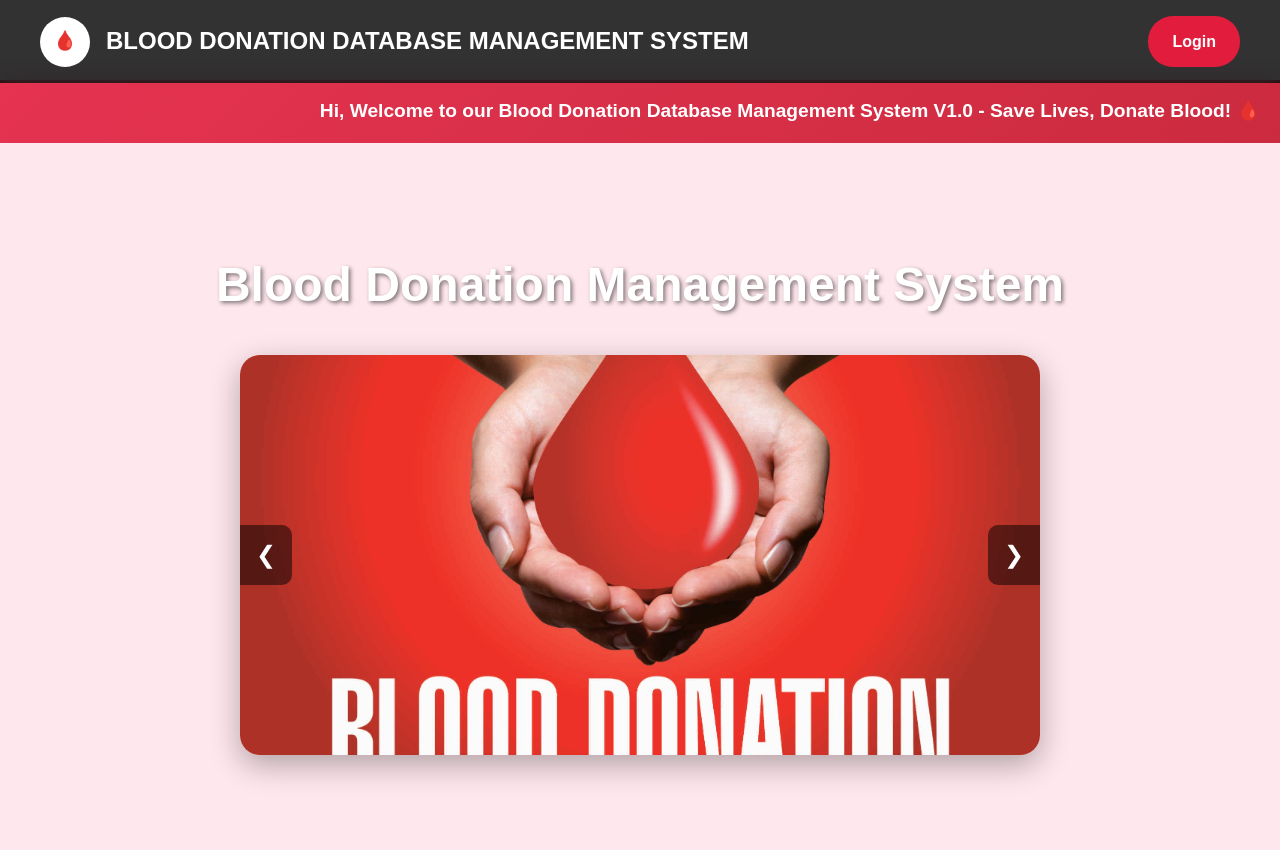
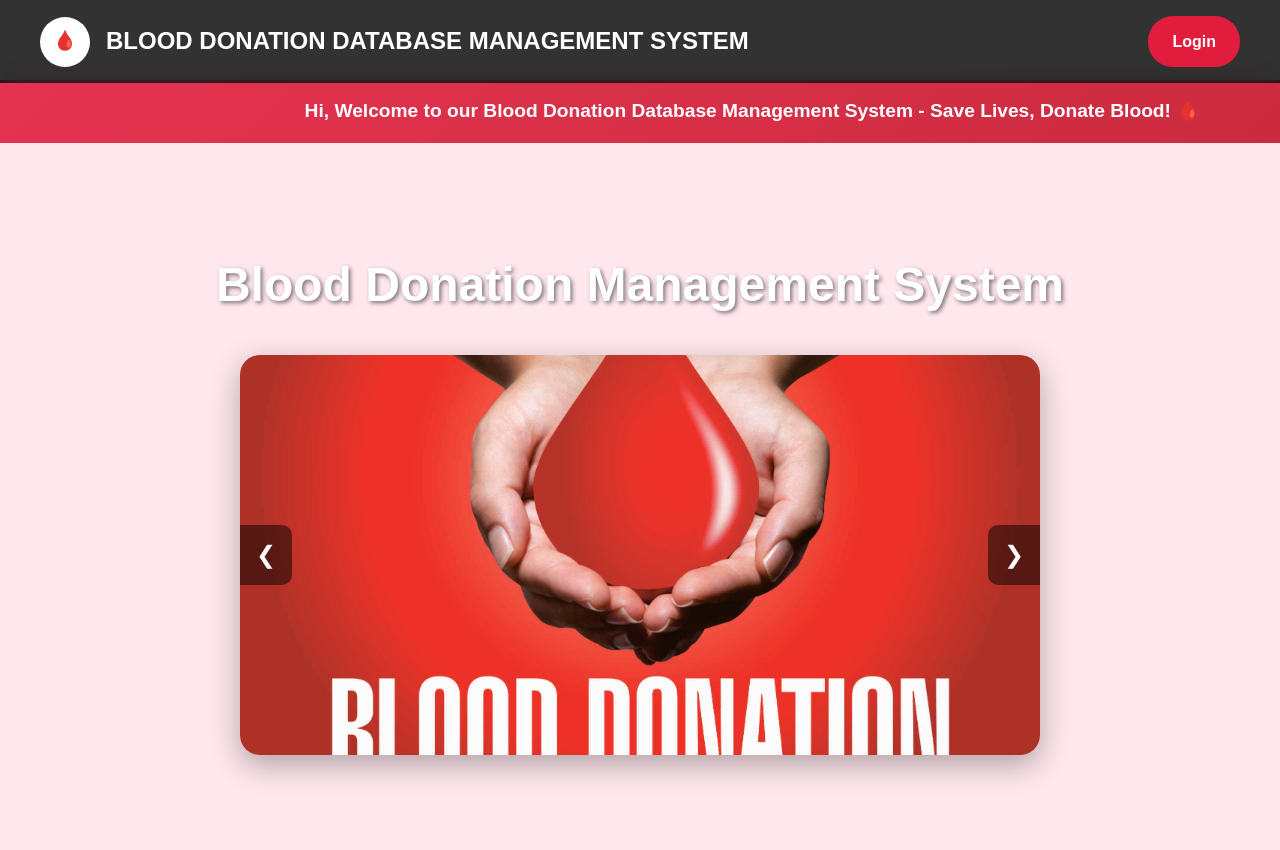
Before and after one commit to RugumayoA/BLOOD_DONATION_DB_SYSTEM, a PHP site: page /landing.php in a window 1280 px wide. Shown: the top 850 px of the page. Run offline with PHP 8.4, Linux system fonts and the light colour scheme.

Commit message:
modified landing

```diff
--- a/landing.php
+++ b/landing.php
@@ -453,7 +453,7 @@
         <!-- Welcome Banner -->
         <div class="welcome-banner">
             <div class="scrolling-text">
-                Hi, Welcome to our Blood Donation Database Management System V1.0 - Save Lives, Donate Blood! 🩸
+                Hi, Welcome to our Blood Donation Database Management System - Save Lives, Donate Blood! 🩸
             </div>
         </div>
 
```
